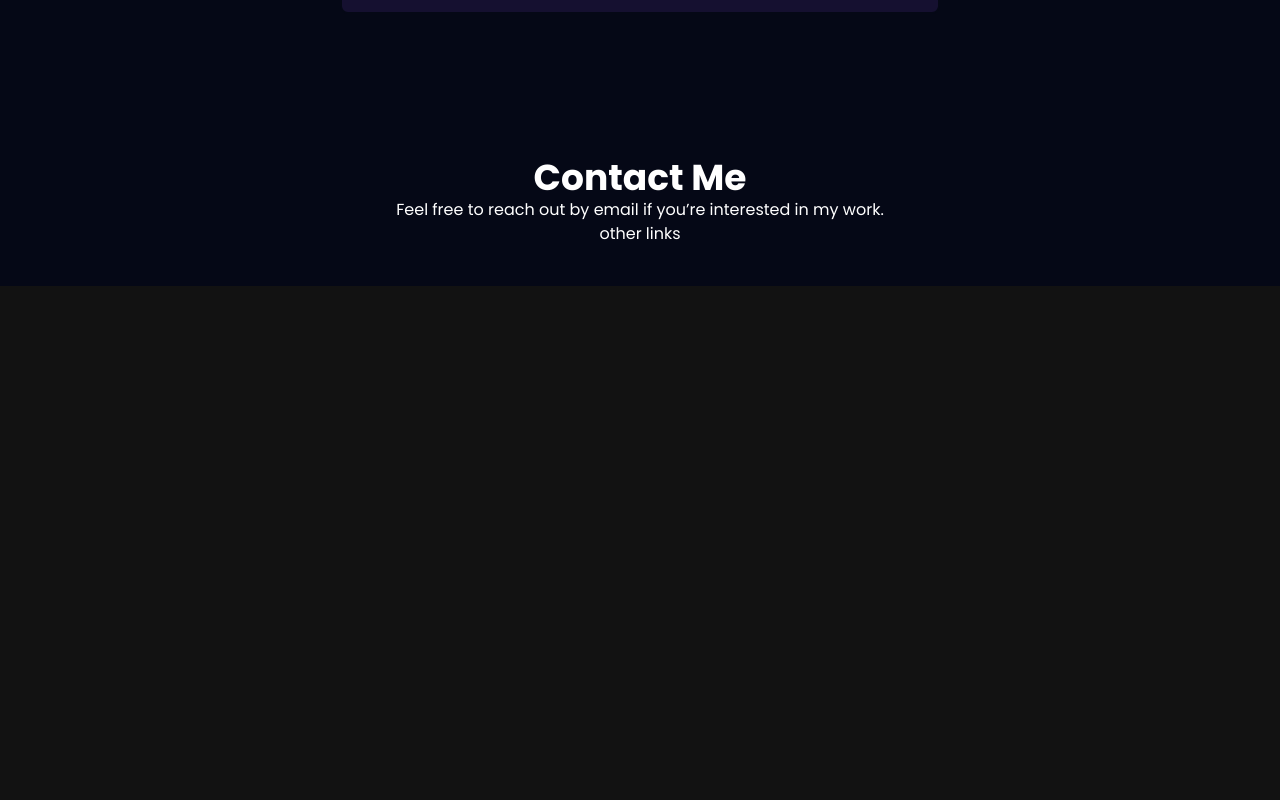
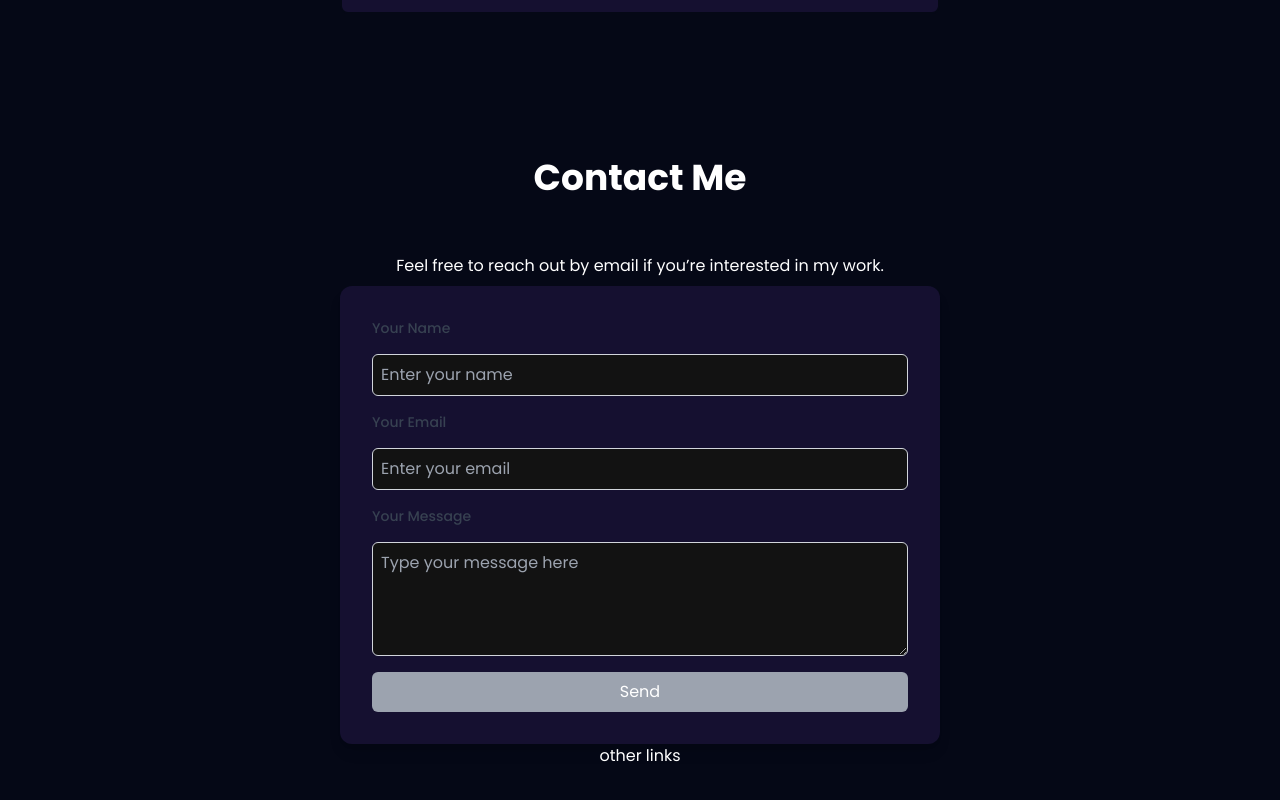
Before and after one commit to ArkAow/tom-charpentier-portfolio, a React (Vite) app: page / in a window 1280 px wide. Shown: the part 3042-3842 px from the top of the page. Before the commit the page ends 3328 px from the top, so only its background shows below. Built offline with nearby package versions, Linux system fonts and the light colour scheme.

Commit message:
Added EmailSender

```diff
--- a/package.json
+++ b/package.json
@@ -17,6 +17,7 @@
     "react-dom": "^18.3.1",
     "react-router-dom": "^6.26.2",
     "react-tilt": "^1.0.2",
+    "react-toastify": "^10.0.6",
     "react-vertical-timeline-component": "^3.6.0"
   },
   "devDependencies": {
--- a/src/components/Contact.jsx
+++ b/src/components/Contact.jsx
@@ -1,11 +1,14 @@
 import React from "react";
+import EmailSender from "./EmailSender";
 
 export default function Contact() {
     return (
         <div id="contact"
           className="w-full flex flex-col items-center justify-center mt-16 p-10">
-            <h1 className="text-4xl relative font-bold">Contact Me</h1>
-            <p>Feel free to reach out by email if you’re interested in my work.</p>
+            <h1 className="text-4xl relative font-bold pb-12">Contact Me</h1>
+            <p className="m-2">
+                Feel free to reach out by email if you’re interested in my work.</p>
+            <EmailSender />
             <p>other links</p>
         </div>
     );
--- /dev/null
+++ b/src/components/EmailSender.jsx
@@ -0,0 +1,116 @@
+import React, { useRef, useState } from 'react';
+import emailjs from '@emailjs/browser';
+import { ToastContainer, toast } from 'react-toastify';
+import 'react-toastify/dist/ReactToastify.css';
+
+export const EmailSender = () => {
+  const form = useRef();
+
+  const [userName, setUserName] = useState('');
+  const [userEmail, setUserEmail] = useState('');
+  const [message, setMessage] = useState('');
+  const [isLoading, setIsLoading] = useState(false);
+
+  const sendEmail = (e) => {
+    e.preventDefault();
+
+    if (!userName || !userEmail || !message) {
+      console.log('Tous les champs doivent être remplis');
+      return;
+    }
+
+    setIsLoading(true); // Début du chargement
+
+    emailjs
+      .sendForm('service_0qh8pc7', 'template_qtrvl1a', form.current, {
+        publicKey: 'MTCQoTPA3RunQyO2w',
+      })
+      .then(
+        () => {
+          setIsLoading(false); // Fin du chargement
+          toast.success('Email envoyé avec succès !'); // Toast de succès
+
+          // Réinitialise le formulaire
+          setUserName('');
+          setUserEmail('');
+          setMessage('');
+        },
+        (error) => {
+          setIsLoading(false); // Fin du chargement
+          console.error('FAILED...', error.text);
+          toast.error('Échec de l\'envoi de l\'email.');
+        },
+      );
+  };
+
+  const isFormComplete = userName && userEmail && message;
+
+  return (
+    <div className="flex flex-row bg-tertiary rounded-xl w-full md:w-1/2 p-8 shadow-lg">
+      <form className="flex flex-col w-full space-y-4" ref={form} onSubmit={sendEmail}>
+        <label className="text-sm font-medium text-gray-700">Your Name</label>
+        <input
+          type="text"
+          name="user_name"
+          value={userName}
+          onChange={(e) => setUserName(e.target.value)}
+          className="p-2 border border-gray-300 rounded-md focus:outline-none focus:ring-2 focus:ring-blue-400"
+          placeholder="Enter your name"/>
+
+        <label className="text-sm font-medium text-gray-700">Your Email</label>
+        <input
+          type="email"
+          name="user_email"
+          value={userEmail}
+          onChange={(e) => setUserEmail(e.target.value)}
+          className="p-2 border border-gray-300 rounded-md focus:outline-none focus:ring-2 focus:ring-blue-400"
+          placeholder="Enter your email"/>
+
+        <label className="text-sm font-medium text-gray-700">Your Message</label>
+        <textarea
+          name="message"
+          rows="4"
+          value={message}
+          onChange={(e) => setMessage(e.target.value)}
+          className="p-2 border border-gray-300 rounded-md focus:outline-none focus:ring-2 focus:ring-blue-400"
+          placeholder="Type your message here"/>
+
+        <button
+          type="submit"
+          disabled={!isFormComplete || isLoading}
+          className={`p-2 mt-4 text-white rounded-md cursor-pointer focus:ring-2 focus:ring-blue-400 focus:outline-none ${
+            isFormComplete && !isLoading
+              ? 'bg-blue-500 hover:bg-blue-600'
+              : 'bg-gray-400 cursor-not-allowed'}`}>
+          {isLoading ? (
+            <span className="flex items-center justify-center">
+              <svg
+                className="animate-spin h-5 w-5 mr-3 text-white"
+                xmlns="http://www.w3.org/2000/svg"
+                fill="none"
+                viewBox="0 0 24 24">
+                <circle
+                  className="opacity-25"
+                  cx="12"
+                  cy="12"
+                  r="10"
+                  stroke="currentColor"
+                  strokeWidth="4">
+                </circle>
+                <path
+                  className="opacity-75"
+                  fill="currentColor"
+                  d="M4 12a8 8 0 018-8V0C5.373 0 0 5.373 0 12h4z">
+                </path>
+              </svg>
+              Sending...
+            </span>
+          ) : ('Send')}
+        </button>
+      </form>
+      <ToastContainer position="top-right" autoClose={3000} hideProgressBar />
+    </div>
+  );
+};
+
+export default EmailSender;
```
Also changed, not shown: 1 other file (tests, documents, lock files or other folders).
